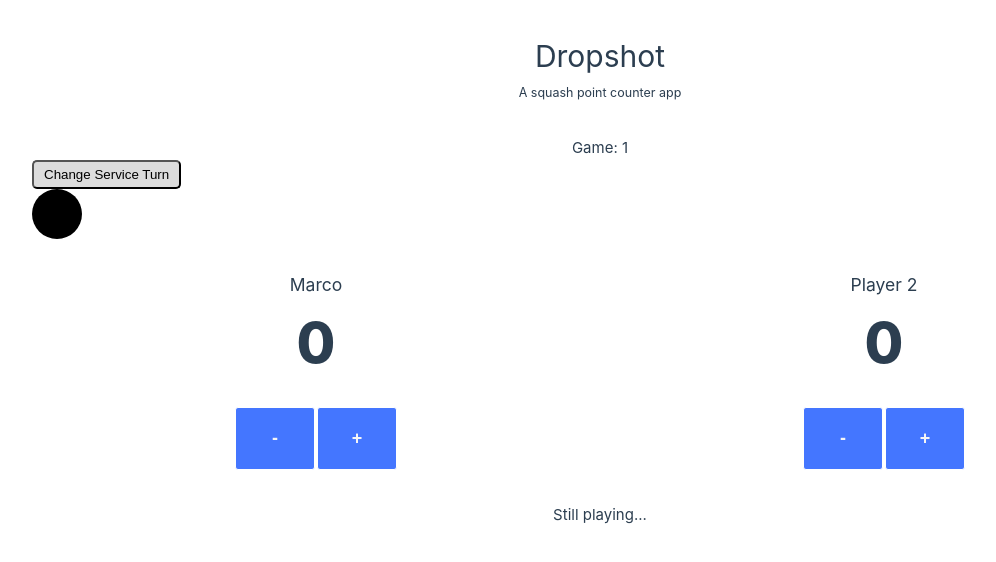
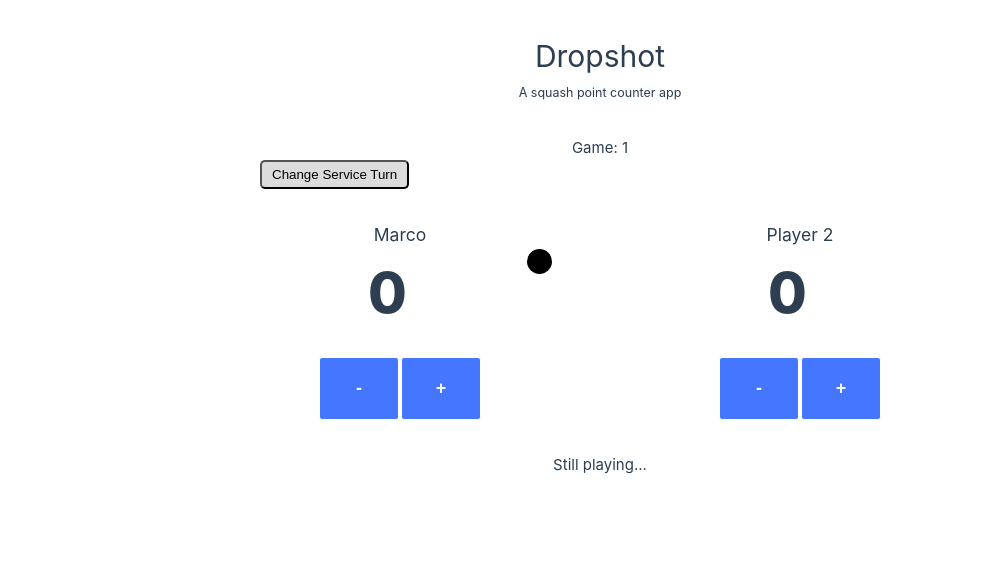
Before and after one commit to MarcoBevilacqua/dropshot, a Vue app: page / in a window 1280 px wide. Shown: the top 562 px of the page, without its empty margins (40-1036 px from the left). Built offline with nearby package versions, Linux system fonts and the light colour scheme.

Commit message:
very ugly ball signaling

```diff
--- a/src/App.vue
+++ b/src/App.vue
@@ -29,7 +29,8 @@ export default {
   }
 
   .container {
-    margin: 10px 40px;
+    max-width: 800px;
+    margin: 0 auto;
   }
 }
 </style>
--- a/src/components/match/ScoreTable.vue
+++ b/src/components/match/ScoreTable.vue
@@ -59,7 +59,7 @@ function checkScore() {
     state.gameStatus = 'Tie Break...'
   }
 
-  if (pointDiff.value === 2) {
+  if (pointDiff.value >= 2) {
     //someone has won
 
     let winner = checkWinner()
@@ -102,20 +102,26 @@ function toggleService() {
       name="Marco"
       :playerId="1"
       :score="state.playerOneScore"
+      :service="state.serviceHold"
       @score-change="updateScore"
+      data-cy="player1-counter"
     />
 
     <PlayerCounter
       name="Player 2"
       :playerId="2"
       :score="state.playerTwoScore"
+      :service="state.serviceHold"
       @score-change="updateScore"
+      data-cy="player2-counter"
     />
   </div>
 
   <div id="score-status" style="text-align: center">
-    <div>
-      {{ state.gameStatus }}
+    <div class="score-status-container">
+      <span data-cy="score-status" class="score-status-text">
+        {{ state.gameStatus }}
+      </span>
     </div>
     <div v-if="!state.canPlay">
       <div class="w-full">
--- a/src/components/match/ServiceTable.vue
+++ b/src/components/match/ServiceTable.vue
@@ -1,27 +1,15 @@
 <script setup>
-const props = defineProps({
-  serviceHold: Number
-})
-
 const emit = defineEmits(['toggleServiceTurn'])
 </script>
 
 <template>
-  <button @click="emit('toggle-service-turn')">Change Service Turn</button>
   <div id="container">
-    <div :class="{ 'to-the-right': serviceHold > 1 }" class="ball"></div>
+    <button @click="emit('toggle-service-turn')">Change Service Turn</button>
   </div>
 </template>
 
 <style scoped>
-.ball {
-  width: 50px;
-  height: 50px;
-  background-color: black;
-  border-radius: 25px;
-}
-
-.to-the-right {
-  float: right;
+#container {
+  margin: auto 60px;
 }
 </style>
--- a/src/components/player/PlayerCounter.vue
+++ b/src/components/player/PlayerCounter.vue
@@ -1,5 +1,4 @@
 <script setup>
-
 const emit = defineEmits(['score-change'])
 
 // functions that mutate state and trigger updates
@@ -8,7 +7,7 @@ function increment() {
 }
 
 function decrement() {
-    if(props.score === 0) {
+  if (props.score === 0) {
     return
   }
   emit('score-change', false, props.playerId)
@@ -17,13 +16,15 @@ function decrement() {
 const props = defineProps({
   name: String,
   score: Number,
-    playerId: Number
+  playerId: Number,
+  service: Number
 })
 </script>
 
 <template>
   <div class="player">
     <h3 class="player-name">{{ name }}</h3>
+    <div :class="{ invisible: service !== playerId }" class="ball"></div>
     <div class="score">
       <h3>{{ props.score }}</h3>
       <div class="score-cmd">
@@ -33,3 +34,17 @@ const props = defineProps({
     </div>
   </div>
 </template>
+
+<style scoped>
+.invisible {
+  visibility: hidden;
+}
+
+.ball {
+  width: 25px;
+  height: 25px;
+  background-color: black;
+  border-radius: 25px;
+  float: right;
+}
+</style>
```
Lines whose indentation alone changed are shown as unchanged.
